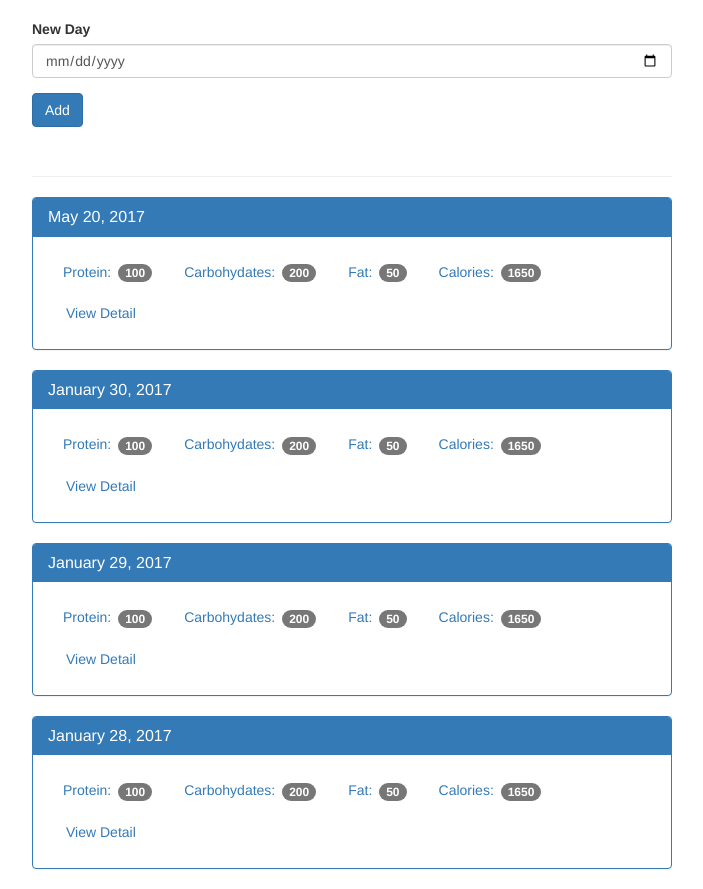
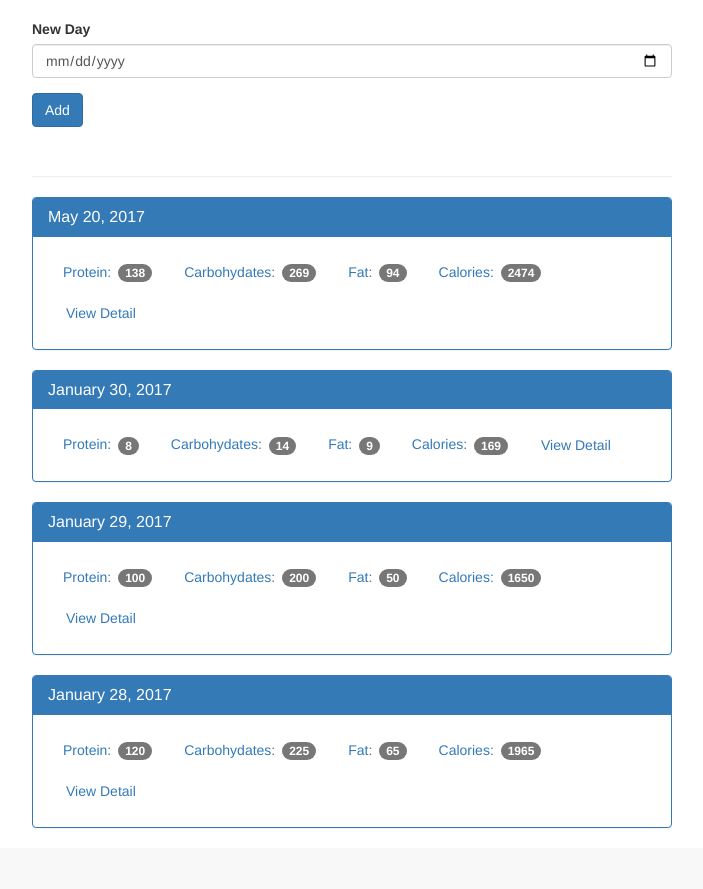
Before and after one commit to keybipl/UdemyDemo, a Flask app: page / in a window 1280 px wide. Shown: the part 51-940 px from the top of the page, without its empty margins (288-991 px from the left). After the commit the page ends 879 px from the top, so only its background shows below. Run offline with Flask 2, Linux system fonts and the light colour scheme; data comes from the database, SQL or seed files in the repository; some libraries are stand-ins or nearby versions.

Commit message:
43 completed

```diff
--- a/app.py
+++ b/app.py
@@ -32,7 +32,9 @@ def index():
         db.execute('insert into log_date (entry_date) values (?)', [database_date])
         db.commit()
 
-    cur = db.execute('select entry_date from log_date order by entry_date desc')
+    cur = db.execute('select log_date.entry_date, SUM(food.protein) as protein, SUM(food.carbohydrates) as carbohydrates, \
+    SUM(food.fat) as fat , SUM(food.calories) as calories from log_date join food_date on food_date.log_date_id = log_date.id join food \
+    on food.id = food_date.food_id group by log_date.id order by log_date.entry_date desc')
     results = cur.fetchall()
 
     date_results = []
@@ -41,6 +43,10 @@ def index():
         single_date = {}
 
         single_date['entry_date'] = i['entry_date']
+        single_date['protein'] = i['protein']
+        single_date['carbohydrates'] = i['carbohydrates']
+        single_date['fat'] = i['fat']
+        single_date['calories'] = i['calories']
 
         d = datetime.strptime(str(i['entry_date']), '%Y%m%d')
         single_date['pretty_date'] = datetime.strftime(d, '%B %d, %Y')
--- a/templates/home.html
+++ b/templates/home.html
@@ -52,10 +52,10 @@
             </div>
             <div class="panel-body">
               <ul class="nav nav-pills" role="tablist">
-                <li><a>Protein: <span class="badge">100</span></a></li>
-                <li><a>Carbohydates: <span class="badge">200</span></a></li>
-                <li><a>Fat: <span class="badge">50</span></a></li>
-                <li><a>Calories: <span class="badge">1650</span></a></li>
+                <li><a>Protein: <span class="badge">{{ r.protein }}</span></a></li>
+                <li><a>Carbohydates: <span class="badge">{{ r.carbohydrates }}</span></a></li>
+                <li><a>Fat: <span class="badge">{{ r.fat }}</span></a></li>
+                <li><a>Calories: <span class="badge">{{ r.calories }}</span></a></li>
                 <li><a href="{{ url_for('view', date=r.entry_date) }}" type="button" class="btn btn-link">View Detail</a></li>
               </ul>
             </div>
```
